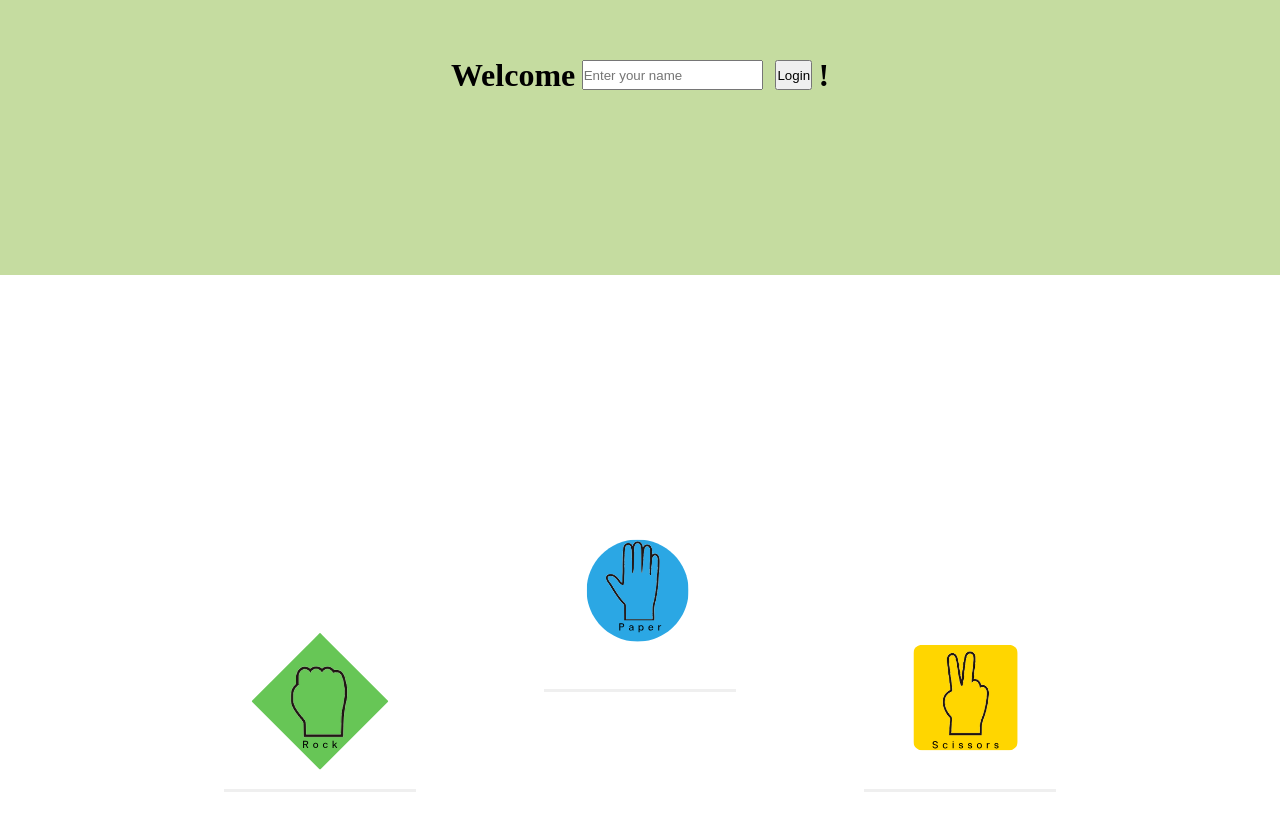
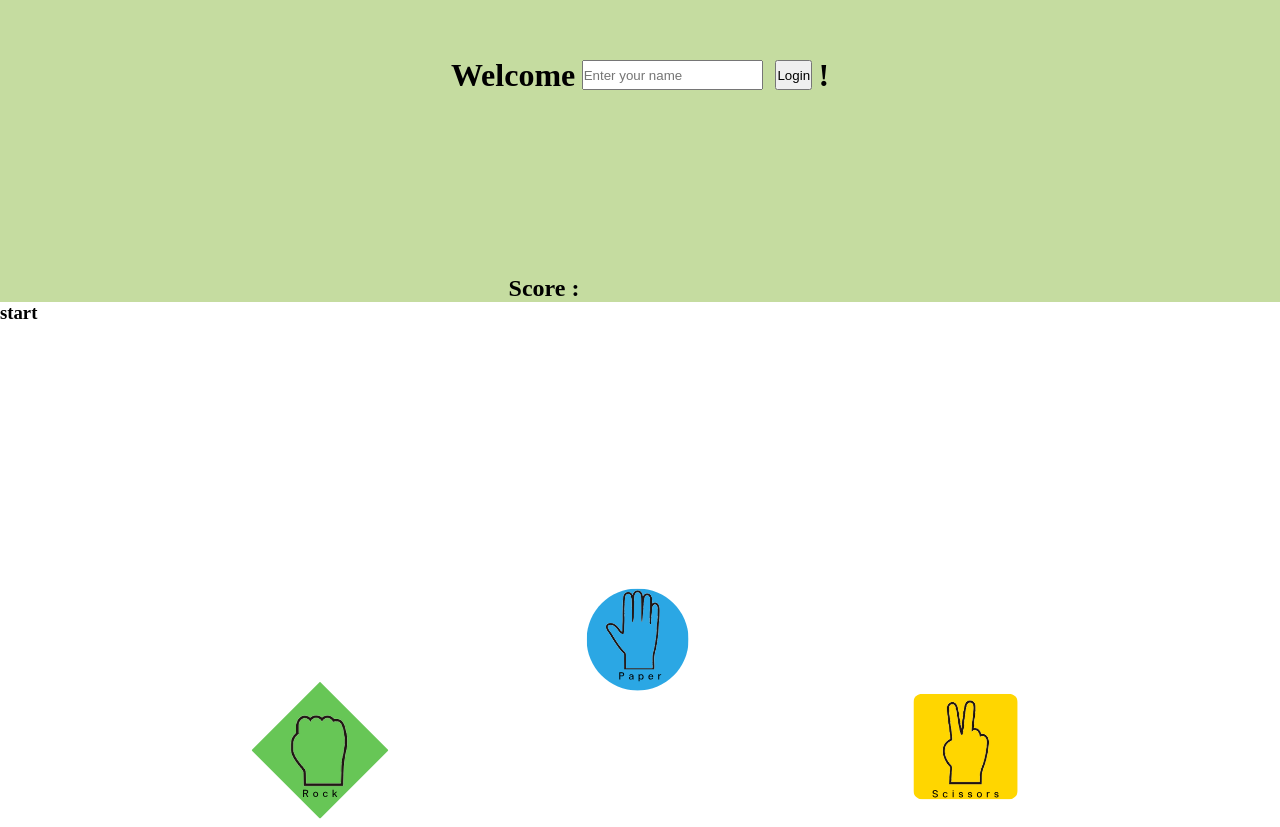
Before and after one commit to AmauryClt/PFC-prisma-front, a React (Vite) app: page / in a window 1280 px wide. Shown: the part 125-952 px from the top of the page. Built offline with nearby package versions, Linux system fonts and the light colour scheme; no server answers.

Commit message:
fonctionnalité V1 fini

```diff
--- a/src/App.tsx
+++ b/src/App.tsx
@@ -1,11 +1,15 @@
+import { useState } from "react";
 import Header from "./components/Header";
 import { Game } from "./components/Game";
+import { Score } from "./components/Score";
 
 function App() {
+  const [user, setUser] = useState("");
   return (
     <div>
-      <Header />
-      <Game />
+      <Header setUser={setUser} />
+      <Score user={user} />
+      <Game setUser={setUser} />
     </div>
   );
 }
--- a/src/components/Game.tsx
+++ b/src/components/Game.tsx
@@ -4,12 +4,11 @@ import paper from "/papers.svg";
 import rock from "/rock.svg";
 import scissors from "/scissors.svg";
 
-export const Game = () => {
+export const Game = ({ setUser }) => {
   interface User1 {
     name: string;
     score: number;
   }
-  const [user1, setUser1] = useState({ name: "wilou", score: 0 });
 
   const [playerChoice, setPlayerChoice] = useState("");
   const [computerChoice, setComputerChoice] = useState("");
@@ -20,70 +19,64 @@ export const Game = () => {
     setComputerChoice(choices[Math.floor(Math.random() * 3)]);
     setPlayerChoice(choice);
 
-    console.log(`choix ordi ${computerChoice}`);
-    console.log(`choix joueur ${playerChoice}`);
-    console.log(`user ${user1.score}`);
-
+    setTimeout;
     if (playerChoice === "rock" && computerChoice === "scissors") {
       setResult("You win");
-      setUser1((prevUser: User1) => ({
+      setUser((prevUser: User1) => ({
         ...prevUser,
         score: prevUser.score + 1,
       }));
     } else if (playerChoice === "rock" && computerChoice === "paper") {
       setResult("lose");
-      setUser1((prevUser: User1) => ({
+      setUser((prevUser: User1) => ({
         ...prevUser,
         score: prevUser.score - 1,
       }));
     } else if (playerChoice === "scissors" && computerChoice === "paper") {
       setResult("win");
-      setUser1((prevUser: User1) => ({
+      setUser((prevUser: User1) => ({
         ...prevUser,
         score: prevUser.score + 1,
       }));
     } else if (playerChoice === "scissors" && computerChoice === "rock") {
       setResult("lose");
-      setUser1((prevUser: User1) => ({
+      setUser((prevUser: User1) => ({
         ...prevUser,
         score: prevUser.score - 1,
       }));
     } else if (playerChoice === "paper" && computerChoice === "rock") {
       setResult("win");
-      setUser1((prevUser: User1) => ({
+      setUser((prevUser: User1) => ({
         ...prevUser,
         score: prevUser.score + 1,
       }));
     } else if (playerChoice === "paper" && computerChoice === "scissors") {
       setResult("lose");
-      setUser1((prevUser: User1) => ({
+      setUser((prevUser: User1) => ({
         ...prevUser,
         score: prevUser.score - 1,
       }));
     } else {
       setResult("draw");
     }
-
-    console.log(result);
   };
 
   return (
+    <>
+      <div>
+        <h3>{result}</h3>
+      </div>
       <div className="game">
-      <div className="game-rock">
-        <button onClick={() => fight("rock")}>
+        <div className="game-rock" onClick={() => fight("rock")}>
           <img src={rock} />
-        </button>
         </div>
-      <div className="game-paper">
-        <button onClick={() => fight("paper")}>
+        <div className="game-paper" onClick={() => fight("paper")}>
           <img src={paper} />
-        </button>
         </div>
-      <div className="game-scissors">
-        <button onClick={() => fight("scissors")}>
+        <div className="game-scissors" onClick={() => fight("scissors")}>
           <img src={scissors} />
-        </button>
         </div>
       </div>
+    </>
   );
 };
--- a/src/components/Header.tsx
+++ b/src/components/Header.tsx
@@ -1,7 +1,7 @@
 import React, { useState } from "react";
 import styles from "./header.module.scss";
 
-export default function Header() {
+export default function Header({ setUser }) {
   const [name, setName] = useState("");
   const [errorMessage, setErrorMessage] = useState("");
   const [displayName, setDisplayName] = useState("");
@@ -25,6 +25,7 @@ export default function Header() {
           const responseData = await response.json();
           setDisplayName(responseData.name);
           setErrorMessage("");
+          setUser(responseData);
           console.info(responseData)
         } else {
           const errorData = await response.json();
--- a/src/components/Score.tsx
+++ b/src/components/Score.tsx
@@ -1,18 +1,38 @@
-import React from "react";
-import { useUser } from "../contexts/UserContext";
+import React, { useEffect } from "react";
+import styles from "./score.module.scss";
 
-interface User {
-  name: string;
-  score: number;
-}
+export const Score: React.FC = ({ user }) => {
 
-export const Score: React.FC = () => {
-  const { user }: User = useUser();
+  useEffect(() => {
+    const updateScore = async () => {
+      try {
+        const response = await fetch(`http://localhost:5000/player/${user.id}`, {
+          method: "PUT",
+          headers: {
+            "Content-Type": "application/json",
+          },
+          body: JSON.stringify(user),
+        });
+
+        if (response.ok) {
+          console.log("Score updated successfully.");
+        } else {
+          console.error("Failed to update score.");
+        }
+      } catch (error) {
+        console.error("Error updating score:", error);
+      }
+    };
+
+    updateScore();
+  }, [user.score, user.id]);
 
   return (
-    <div>
-      <h2>Score :</h2>
-      <p>{user.score}</p>
+    <div className={styles.scoreContent}>
+      <div>
+        <h2>Score :</h2>
+        <p>{user.score}</p>
+      </div>
     </div>
   );
 };
--- /dev/null
+++ b/src/components/score.module.scss
@@ -0,0 +1,13 @@
+.scoreContent {
+    display: flex;
+    justify-content: center;
+    background-color: #c5dca0;
+    width: 100%;
+  }
+
+  .scoreContent div {
+    display: flex;
+    justify-content: center;
+    width: 100%;
+    gap: 15%;
+  }
```
Lines whose indentation alone changed are shown as unchanged.
